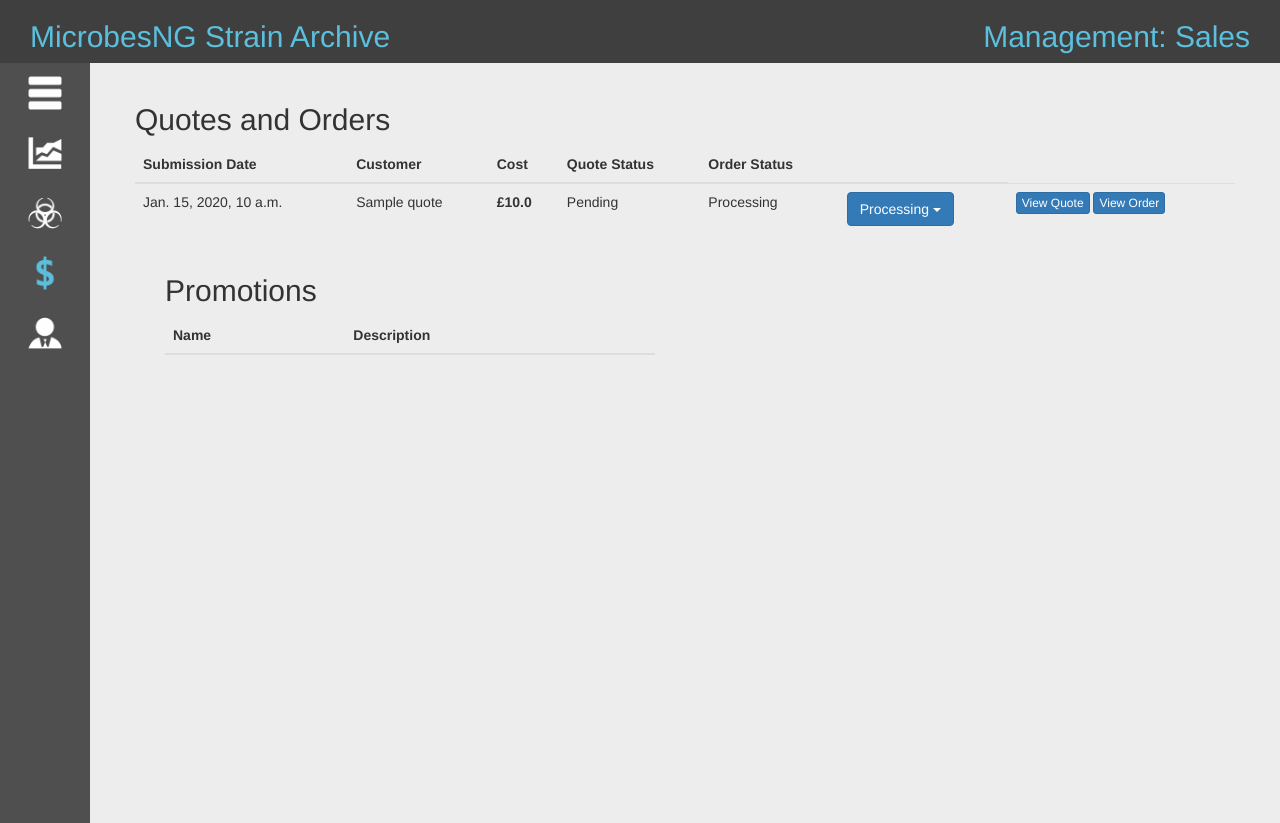
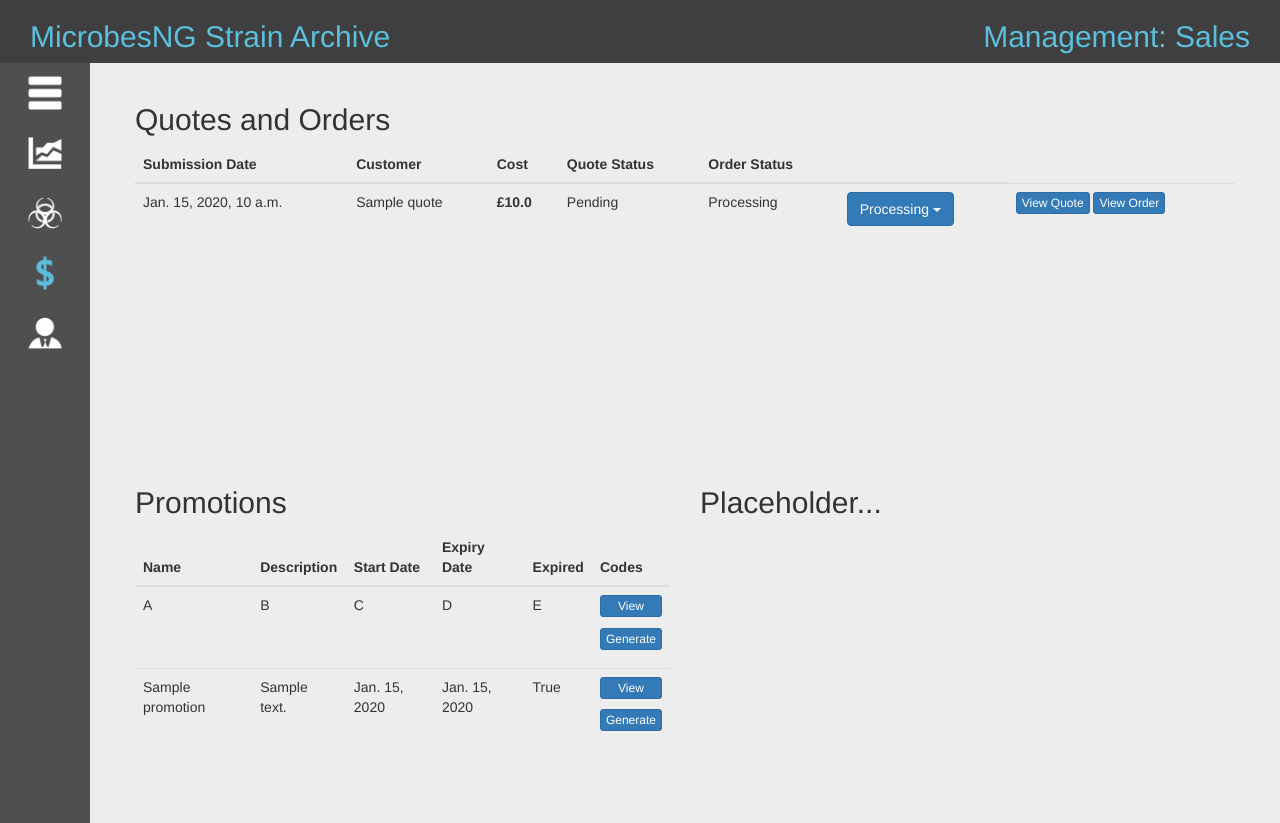
Before and after one commit to MicrobesNG/StrainArchive, a Django app: page /management/sales in a window 1280 px wide. Run offline with Django 3.2, Linux system fonts and the light colour scheme; tables that the repository leaves empty hold one stand-in row (values such as "Sample post"); lists and menus that the app fills with data are empty; parts of the project's set-up code (start-up, migrations or seed data) failed here and were passed over; some libraries are stand-ins or nearby versions.

Commit message:
promotions front end and change promo->code relationship to foreign key

```diff
--- a/cart/models.py
+++ b/cart/models.py
@@ -8,13 +8,6 @@ from datetime import datetime
 import json
 
 
-class PromotionCode(models.Model):
-
-    code = models.CharField(max_length = 10, unique = True)
-    max_usages = models.IntegerField(default = 1)
-    number_of_uses = models.IntegerField(default = 0)
-    active = models.BooleanField(default = True)
-
 
 
 
@@ -22,8 +15,6 @@ class Promotion(models.Model):
 
     name = models.CharField(max_length = 50)
     description = models.TextField(null = True)
-
-    codes = models.ManyToManyField(PromotionCode)
 
     start_date = models.DateField(default = datetime.now)
     expiry_date = models.DateField(null = True)
@@ -51,6 +42,17 @@ class Promotion(models.Model):
             self.expired = False
 
         self.save()
+
+
+class PromotionCode(models.Model):
+
+    code = models.CharField(max_length = 10, unique = True)
+    max_usages = models.IntegerField(default = 1)
+    number_of_uses = models.IntegerField(default = 0)
+    active = models.BooleanField(default = True)
+
+    promotion = models.ForeignKey(Promotion, null = True)
+
 
 
 
--- a/management/static/css/sales.css
+++ b/management/static/css/sales.css
@@ -17,3 +17,25 @@
 #quoteDetailsCustomerNotes {
     white-space: pre-wrap;
 }
+
+.viewCodes {
+    width: 100%;
+}
+.generateCodes {
+    width: 100%;
+}
+
+#quotesTableContainer {
+    height: 40vh;
+    overflow-y: auto;
+}
+
+#promoContainer {
+    height: 30vh;
+    overflow-y: auto;
+}
+
+#placeholderContainer {
+    height: 30vh;
+    overflow-y: auto;
+}
--- a/management/templates/management/sales.html
+++ b/management/templates/management/sales.html
@@ -92,23 +92,53 @@
                 </tbody>
             </table>
         </div>
-        <div class="col-md-12">
-            <div class="col-md-6" id="promoContainer">
-                <div class="col-md-12">
+        <div class="col-md-6">
             <h2>Promotions</h2>
         </div>
-                <div class="col-md-12" id="promotionsTablecontainer">
+        <div class="col-md-6">
+            <h2>Placeholder...</h2>
+        </div>
+        <div class="col-md-6" id="promoContainer">
             <table class="table table-hover" id="promotionsTable">
                 <thead>
                     <tr>
-                                <th>Name</th>
-                                <th>Description</th>
-
+                        <th class="promoNameCell">Name</th>
+                        <th class="promoDescriptionCell">Description</th>
+                        <th class="promoStartDateCell">Start Date</th>
+                        <th class="promoExpiryDateCell">Expiry Date</th>
+                        <th class="promoExpiredCell">Expired</th>
+                        <th class="promoCodesCell">Codes</th>
                     </tr>
                 </thead>
+                <tbody>
+                    <tr>
+                        <td class="promoNameCell">A</td>
+                        <td class="promoDescriptionCell">B</td>
+                        <td class="promoStartDateCell">C</td>
+                        <td class="promoExpiryDateCell">D</td>
+                        <td class="promoExpiredCell">E</td>
+                        <td class="promoCodesCell">
+                            <p><button type="button" class="btn btn-xs btn-primary viewCodes">View</button></p>
+                            <p><button type="button" class="btn btn-xs btn-primary generateCodes">Generate</button></p>
+                        </td>
+                    </tr>
+                    {% for promo in promotions %}
+                        <tr class="promoRow" id="promo_{{promo.pk}}">
+                            <td class="promoNameCell">{{promo.name}}</td>
+                            <td class="promoDescriptionCell">{{promo.description}}</td>
+                            <td class="promoStartDateCell">{{promo.start_date}}</td>
+                            <td class="promoExpiryDateCell">{{promo.expiry_date}}</td>
+                            <td class="promoExpiredCell">{{promo.expired}}</td>
+                            <td class="promoCodesCell">
+                                <p><button type="button" class="btn btn-xs btn-primary viewCodes">View</button></p>
+                                <p><button type="button" class="btn btn-xs btn-primary generateCodes">Generate</button></p>
+                            </td>
+                        </tr>
+                    {% endfor %}
+                </tbody>
             </table>
         </div>
-            </div>
+        <div class="col-md-6" id="placeholderContainer">
         </div>
     </div>
 
--- a/management/views.py
+++ b/management/views.py
@@ -5,7 +5,7 @@ from django.shortcuts import render
 from django.core import serializers
 from archive.models import Strain
 from django.contrib.auth.models import User
-from cart.models import Quote, Order, ConfirmedBasket, Purchase
+from cart.models import Quote, Order, ConfirmedBasket, Purchase, Promotion, PromotionCode
 from django.http import HttpResponse
 import json
 
@@ -113,7 +113,8 @@ def management_sales(request):
         request,
         "management/sales.html",
         {
-            "quotes": Quote.objects.all()
+            "quotes": Quote.objects.all(),
+            "promotions": Promotion.objects.all()
         }
     )
 
```
Also changed, not shown: cart/migrations/0028_auto_20170626_1019.py (added), management/templates/include/generateCodesModal.html (added), management/templates/include/viewCodesModal.html (added). Lines whose indentation alone changed are shown as unchanged.
